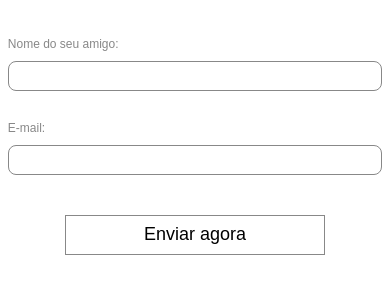
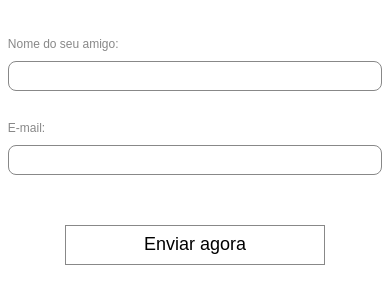
Before and after one commit to KaioCosta62/teste-landingpage, a plain HTML site: page index.html in a window 390 px wide. Shown: the part 1750-2043 px from the top of the page. Drawn offline with Linux system fonts and the light colour scheme; no server answers.

Commit message:
fazendo ajustes no responsivo

```diff
--- a/css/style.scss
+++ b/css/style.scss
@@ -337,6 +337,10 @@ span{
       border-radius: 8px;
       border: 1px solid var(--color-primary);
     }
+
+    .button-newsleeter{
+      grid-column: 1 / -1;
+      justify-self: center;
     }
 
     button{
@@ -346,7 +350,8 @@ span{
       border: 1px solid var(--color-primary);
       font-size: 1.125em;
       cursor: pointer;
-    margin-top: 40px;
+      margin-top: 20px;
+    }
   }
 }
 
@@ -373,6 +378,17 @@ span{
 @keyframes spinner {
   to{
     transform: rotate(360deg);
+  }
+}
+
+@media(max-width: 720px){
+  .newsletter{
+    .newsletter-form{
+      grid-template-columns: 1fr;
+      input{
+        width: 100%;
+      }
+    }
   }
 }
 
@@ -406,13 +422,4 @@ span{
     }
 
   }
-
-  .newsletter{
-    .newsletter-form{
-      grid-template-columns: 1fr;
-      input{
-        width: 100%;
 }
-    }
-  }
-}
--- a/index.html
+++ b/index.html
@@ -114,8 +114,11 @@
           <label for="email-friend">E-mail:</label>
           <input type="email" id="email-friend">
         </div>
+        <div class="button-newsleeter">
+          <button type="submit">Enviar agora</button>
+        </div>
       </form>
-      <button>Enviar agora</button>
+
     </div>
   </section>
 
```
Also changed, not shown: css/style.css, 1 other file. Lines whose indentation alone changed are shown as unchanged.
